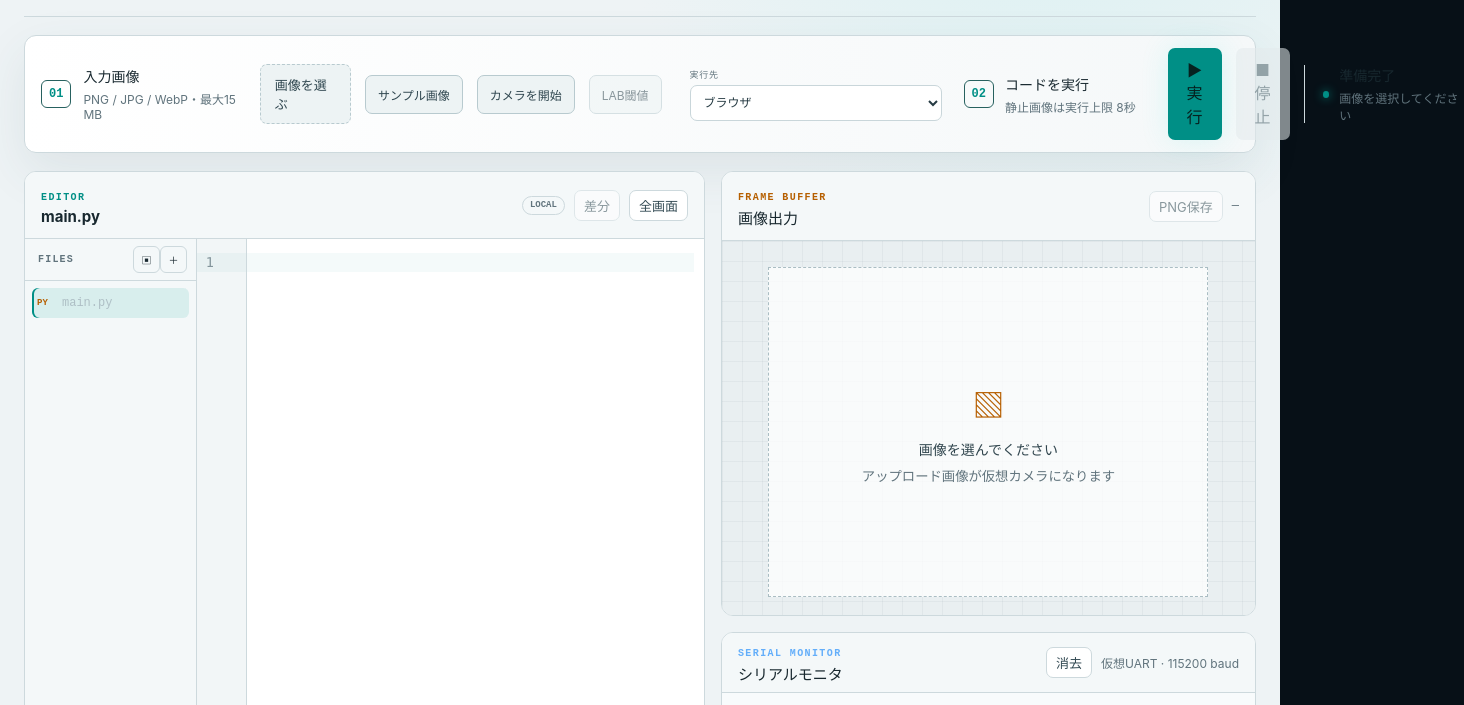
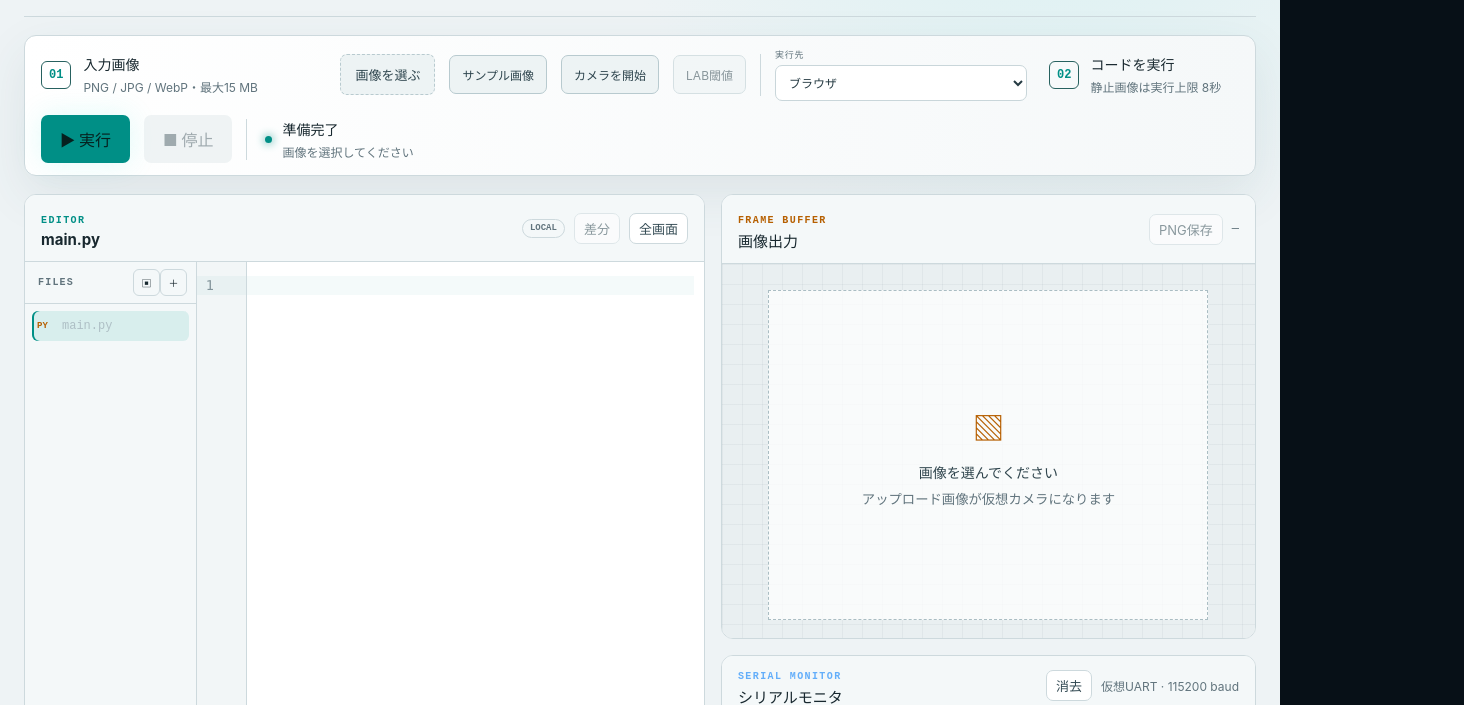
Before and after one commit to latorcmd/UnitV-Workbench, a website built with Vite: page index.html in a window 1280 px wide. Shown: the part 65-770 px from the top of the page, 1464 px wide, since content can reach past the window. Built offline with nearby package versions, Linux system fonts and the light colour scheme.

Commit message:
Wrap execution controls on standard desktop widths

```diff
--- a/src/styles.css
+++ b/src/styles.css
@@ -107,9 +107,14 @@ h1, h2, p { margin: 0; }
 .gpio-bank small, .gpio-bank b { display: block; font-size: 10px; }.gpio-bank b { margin-top: 3px; color: #66808a; }
 .led-bank i { width: 20px; height: 20px; border: 1px solid #34505c; border-radius: 50%; background: #13232a; box-shadow: inset 0 0 7px #000; }
 
+@media (max-width: 1500px) {
+  .control-strip { flex-wrap:wrap; }
+  .upload-card { min-width:min(310px,100%); }
+  .runtime-state { margin-left:0; }
+}
 @media (max-width: 1050px) {
   .topbar { height: auto; padding: 16px 0; align-items: flex-start; gap: 16px; }.top-actions { flex-wrap: wrap; justify-content: flex-end; }.privacy-pill { width: 100%; justify-content: flex-end; }
-  .control-strip { flex-wrap: wrap; }.runtime-state { margin-left: 0; }.control-divider { display: none; }
+  .control-divider { display: none; }
   .workspace { grid-template-columns: 1fr; }.right-stack { grid-template-rows: minmax(320px, 52vh) 260px; }.fake-editor { min-height: 500px; }.io-dock { grid-template-columns: 130px 1fr; }.gpio-bank, .led-bank { grid-column: span 1; }
 }
 @media (max-width: 680px) {
```
